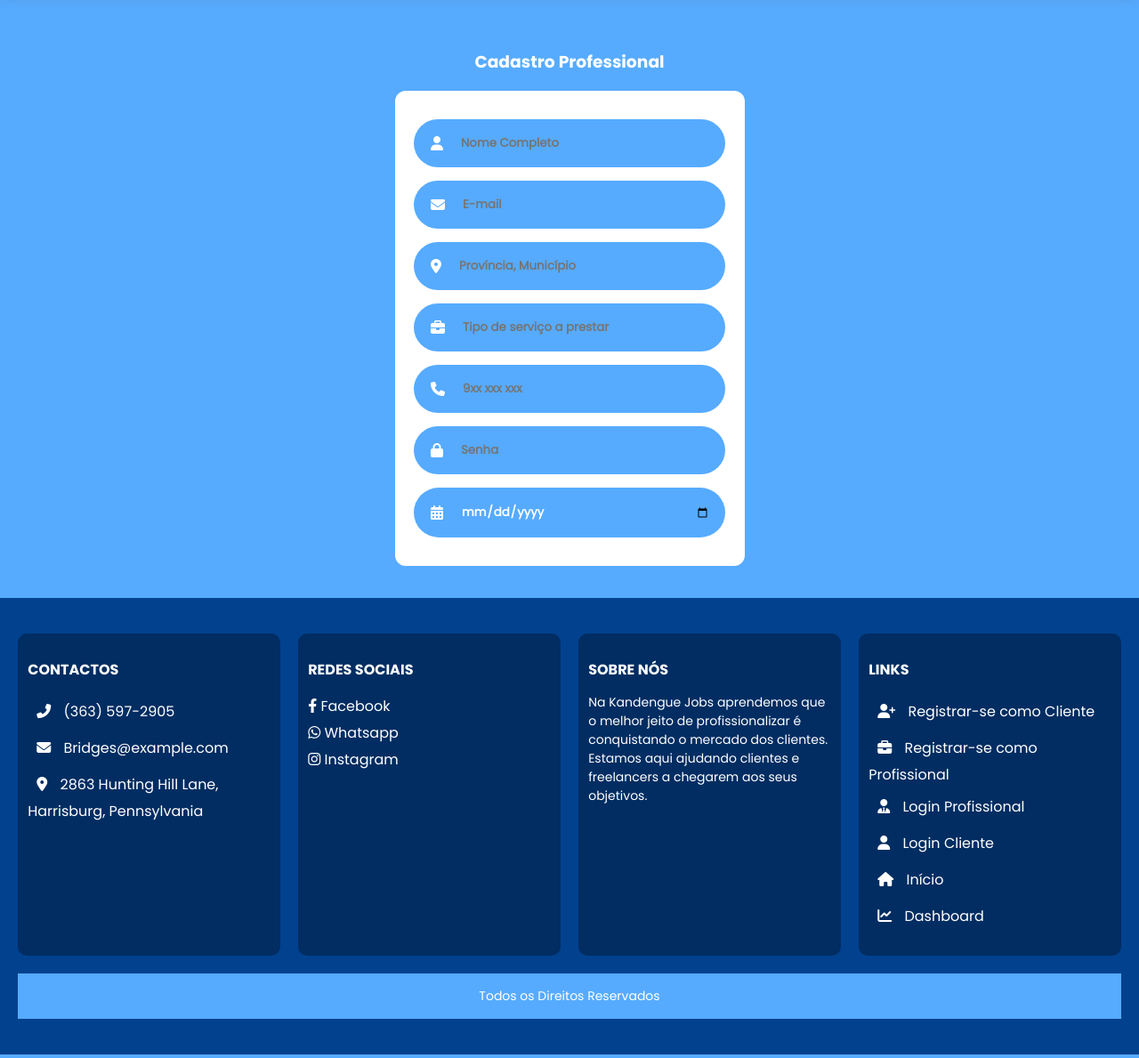
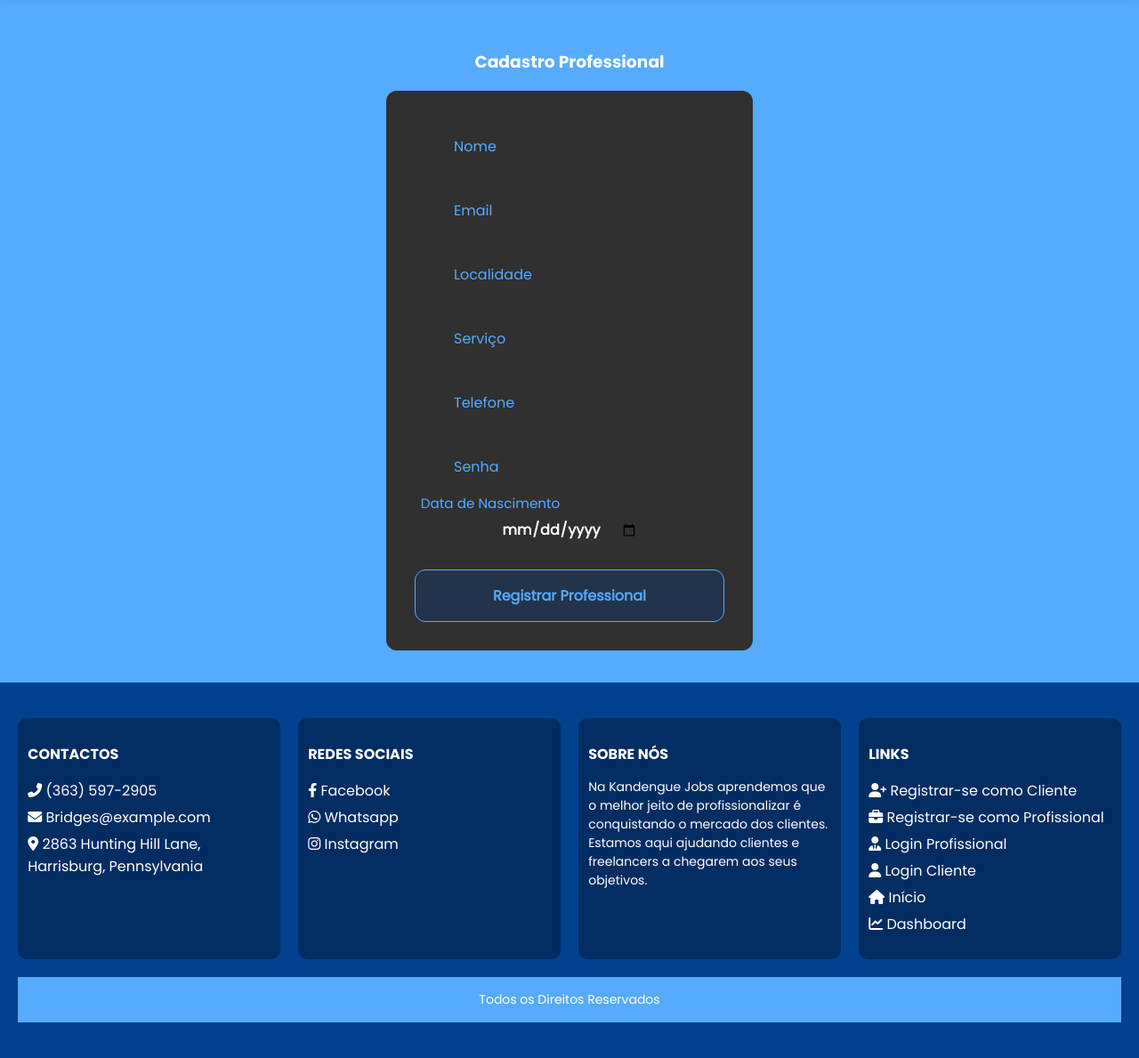
Before and after one commit to danielalcino/falskteste, a Flask app: page /addProfessional in a window 1280 px wide. Shown: the part 93-1282 px from the top of the page at 89% size. Run offline with Flask 3, Linux system fonts and the light colour scheme; some libraries are stand-ins or nearby versions.

Commit message:
Cadastro de professional está funcional

```diff
--- a/app.py
+++ b/app.py
@@ -1,47 +1,55 @@
 from flask import Flask, render_template, redirect, url_for, request, flash
 from flask_sqlalchemy import SQLAlchemy
-#from flask_login import LoginManager, login_user, login_required, logout_user, current_user
+from flask_login import LoginManager, login_user, login_required, logout_user, current_user
 from config import Config
-from models import Professional, Cliente
+from models import db, Professional, Cliente
 from forms import cadastroProfessional, cadastroCliente
 from datetime import datetime
 import os
 from werkzeug.security import generate_password_hash, check_password_hash
-db = SQLAlchemy()
+from flask_wtf.csrf import CSRFProtect
+
 app = Flask(__name__)
 
 # Geração de chave secreta aleatória para segurança
 app.config['SECRET_KEY'] = os.urandom(24)
 app.config.from_object(Config)
+csrf = CSRFProtect(app)
 
 db.init_app(app)
 
+@app.route('/')
+def home():
+    return render_template('home.html')
 
-@app.route('/', methods=['GET', 'POST'])
+@app.route('/dashboard', methods=['GET', 'POST'])
 def dashboard():
     return render_template('dash.html')
 
 @app.route('/addProfessional', methods=['GET', 'POST'])
 def addProfessional():
     form = cadastroProfessional()
+    print("Método:", request.method)
+    print("Validou?", form.validate_on_submit())
+    print("Erros:", form.errors)
+    if form.validate_on_submit():
+        # Captura os dados
+        nome_professional = form.nome.data
+        email_professional = form.email.data
+        services = form.service.data
+        telefone_professional = form.telefone.data
+        senha_professional = generate_password_hash(form.senha.data)
+        localidade_professional = form.localidade.data
+        data_professional = form.nascimento.data
 
-    if form.validate_on_submit():
-        professional_existente = Professional.query.filter_by(email=form.email.data).first()
+        # Verifica se o email já existe
+        existente = Professional.query.filter_by(email=email_professional).first()
+        if existente:
 
-        if professional_existente :
-            flash('Este email já foi registrado')
+            return redirect(url_for('addProfessional'))
         else:
-            nome_professional = form.nome.data
-            email_professional = form.email.data
-            services = form.service.data
-            telefone_professional = form.telefone.data
-            senha_professional = form.senha.data
-            localidade_professional = form.localidade.data
-            data_professional = form.nascimento.data
-
-            # Verificar se o produto existe e se a quantidade no estoque é suficiente
-
-            cadastrarProfessional = cadastroProfessional(
+            # Cria o novo registro
+            novo_profissional = Professional(
                 nome=nome_professional,
                 email=email_professional,
                 localidade=localidade_professional,
@@ -51,10 +59,10 @@
                 senha=senha_professional,
             )
 
-            db.session.add(cadastrarProfessional)
+            # Adiciona no banco de dados
+            db.session.add(novo_profissional)
             db.session.commit()
-            flash('Cadstro realizado com sucesso!', 'success')
-            return redirect(url_for('addProfessional'))
+            return redirect(url_for('addProfessional'))  # Evita duplicações com o PRG
 
     return render_template('addProfessional.html', form=form)
 
--- a/config.py
+++ b/config.py
@@ -3,5 +3,5 @@
 
 class Config:
     SECRET_KEY = secure_filename(os.urandom(24).hex())
-    SQLALCHEMY_DATABASE_URI = 'sqlite:///estoque.db'
+    SQLALCHEMY_DATABASE_URI = 'sqlite:///bd.db'
     SQLALCHEMY_TRACK_MODIFICATIONS = False
--- a/forms.py
+++ b/forms.py
@@ -1,8 +1,6 @@
 from flask_wtf import FlaskForm
-from wtforms import DateField, SelectField, StringField, PasswordField, SubmitField, FloatField, IntegerField
-from wtforms.validators import DataRequired, Email, EqualTo
-from wtforms import StringField, PasswordField, BooleanField, SubmitField
-from wtforms.validators import DataRequired, Email, Length
+from wtforms import StringField, SubmitField, PasswordField, TelField, DateField, IntegerField
+from wtforms.validators import DataRequired, Email
 
 class loginCliente(FlaskForm):
     email = StringField('Email', validators=[DataRequired(), Email()])
@@ -19,10 +17,10 @@
     email = StringField('Email', render_kw={'placeholder':'E-mail'}, validators=[DataRequired(), Email()])
     localidade = StringField('Localidade', render_kw={'placeholder':'Província, Município'}, validators=[DataRequired()])
     service = StringField('Área Especializada', render_kw={'placeholder':'Tipo de serviço a prestar'}, validators=[DataRequired()])
-    telefone = IntegerField('Telefone', render_kw={'placeholder':'9xx xxx xxx', 'id':'telefoneProfessional', 'type':'tel'}, validators=[DataRequired()])
+    telefone = TelField('Telefone', render_kw={'placeholder':'9xx xxx xxx', 'id':'telefoneProfessional', 'type':'tel'}, validators=[DataRequired()])
     senha = PasswordField('Senha', render_kw={'placeholder':'Senha'}, validators=[DataRequired()])
     nascimento = DateField('Data de nascimento', render_kw={'placeholder':'Data de Nascimento'}, validators=[DataRequired()])
-    submit = SubmitField('Adicionar Produto')
+    submit = SubmitField('Registrar Professional')
 
 
 class cadastroCliente(FlaskForm):
--- a/static/css/cores.css
+++ b/static/css/cores.css
@@ -4,4 +4,7 @@
     --blue-logo: #02418E;
     --white-color: #fff;
     --blue-color-escuro-2: #0000004f;
+    --form-add: #303030;
+    --percent-transp: #8d8d8d00;
+    --blue-btn: #02418e49;
 }
--- a/templates/addProfessional.html
+++ b/templates/addProfessional.html
@@ -2,7 +2,7 @@
 {% block title %}DashBoard{% endblock %}
 {% block content %}
     <style>
-        div.formularioConteiner{
+        div.formularioConteiner {
             display: flex;
             flex-direction: column;
             width: auto;
@@ -11,25 +11,25 @@
             align-self: center;
             justify-content: center;
         }
-        div.title>h3{
+        div.title > h3 {
             align-items: center;
             align-self: center;
             justify-content: center;
             color: var(--white-color);
             font-family: 'poppinsBold';
         }
-        form{
+        form {
             align-items: center;
             align-self: center;
             justify-content: center;
             border-radius: 12px;
-            background-color: var(--white-color);
+            background-color: var(--form-add);
             padding: 2em;
             display: flex;
             flex-direction: column;
             gap: 15px;
         }
-        form>div{
+        form > div {
             align-items: center;
             align-self: center;
             justify-content: center;
@@ -37,85 +37,138 @@
             flex-direction: column;
             gap: 15px;
         }
-        div.campos{
+        div.campos {
+            position: relative;
+            display: inline-flex;
             align-items: center;
-            align-self: center;
-            display: inline-flex;
-            gap: 5px;
-            padding: 5px 5px 5px 1em;
-            border-radius: 120px;
-            background-color: var(--blue-card);
+            border-radius: 12px;
             width: 100%;
         }
-        div.campos>input{
-            border-radius: 120px;
+        div.campos input {
+            align-items: center;
+            justify-items: center;
+            border: none;
+            background: var(--percent-transp);
+            width: 100%;
+            font-weight: 900;
             color: var(--white-color);
-            font-weight: 900;
-            background-color: transparent;
-            border: none;
-            padding: 0.90em;
-            width: 100%;
+            padding: 1em;
+            border-radius: 12px;
+            font-size: 1em;
+            outline: none;
+            transition: border 0.2s ease;
         }
-        div.campos>input:focus {
-            background-color: #ffffff59;
-            color: var(--white-color);
-            outline: none;
-            box-shadow: 0 0 0 2px #ffffff56;
-          }
-        div.campos>i{
-            align-items: center;
-            align-self: center;
-            justify-content: center;
-            padding: 3px;
+        div.campos input::placeholder {
+            color: transparent;
         }
-        i.fas{
-            padding: 10px;
-            margin: 0 auto;
+        div.campos input:focus {
+            background-color: var(--form-add);
+            box-shadow: 0 0 0 2px var(--blue-card);
+        }
+        div.campos input.filled {
+            border: 1px solid var(--blue-card);
+        }
+        div.campos label {
+            position: absolute;
+            left: 2.5em;
+            top: 1.1em;
+            color: var(--blue-card);
+            font-size: 1em;
+            pointer-events: none;
+            padding: 5px;
+            transition: all 0.2s ease;
+            padding: 0 0.25em;
+        }
+        div.campos input:focus + label,
+        div.campos input:not(:placeholder-shown) + label {
+            top: -0.8em;
+            left: 0.2em;
+            font-size: 0.95em;
+            color: var(--blue-card);
+            background-color: var(--form-add);
+        }
+        div.campos > i {
+            position: absolute;
+            left: 0.7em;
             color: #fff;
+            font-size: large;
+        }
+        .btnAddProfessional {
+            padding: 1em;
+            cursor: pointer;
+            background-color: var(--blue-card);
+            border-radius: 12px;
+            color: var(--blue-logo);
+            font-weight: bold;
         }
     </style>
+
     <div class="formularioConteiner">
         <div class="title">
             <h3>Cadastro Professional</h3>
         </div>
-        <form action="">
+        <form method="post">
+            {{ form.hidden_tag() }}
             <div class="inputsconteiner">
                 <div class="campos nome">
-                    <i class="fas fa-user"></i>
-                    {{ form.nome() }}
+                    {{ form.nome(placeholder=" ") }}
+                    <label for="nome">Nome</label>
                 </div>
                 <div class="campos email">
-                    <i class="fas fa-envelope"></i>
-                    {{ form.email() }}
+                    {{ form.email(placeholder=" ") }}
+                    <label for="email">Email</label>
                 </div>
                 <div class="campos localidade">
-                    <i class="fas fa-map-marker-alt"></i>
-                    {{ form.localidade() }}
+                    {{ form.localidade(placeholder=" ") }}
+                    <label for="localidade">Localidade</label>
                 </div>
                 <div class="campos service">
-                    <i class="fas fa-briefcase"></i>
-                    {{ form.service() }}
+                    {{ form.service(placeholder=" ") }}
+                    <label for="service">Serviço</label>
                 </div>
                 <div class="campos telefone">
-                    <i class="fas fa-phone"></i>
-                    {{ form.telefone(class="telefone") }}
+                    {{ form.telefone(class="telefone", placeholder=" ") }}
+                    <label for="telefone">Telefone</label>
                 </div>
                 <div class="campos senha">
-                    <i class="fas fa-lock"></i>
-                    {{ form.senha() }}
+                    {{ form.senha(placeholder=" ") }}
+                    <label for="senha">Senha</label>
                 </div>
                 <div class="campos nascimento">
-                    <i class="fas fa-calendar-alt"></i>
-                    {{ form.nascimento() }}
+                    {{ form.nascimento(placeholder=" ") }}
+                    <label for="nascimento">Data de Nascimento</label>
+                </div>
+                <div class="campos">
+                    {{ form.submit(class="btnAddProfessional",style="padding: 1em;
+                        cursor: pointer;
+                        background-color: var(--blue-btn);
+                        border-radius: 12px;
+                        color: var(--blue-card);
+                        font-weight: bold;") }}
                 </div>
             </div>
-
         </form>
     </div>
+
     <script>
-        const telefone = document.querySelector('.telefone')
         $(document).ready(function(){
             $('input[type="tel"]').mask('900 000 000');
+
+            // Aplica classe "filled" nos inputs com valor inicial
+            $('input').each(function() {
+                if ($(this).val()) {
+                    $(this).addClass('filled');
+                }
+            });
+
+            // Ao digitar ou sair do campo
+            $('input').on('input blur', function() {
+                if ($(this).val()) {
+                    $(this).addClass('filled');
+                } else {
+                    $(this).removeClass('filled');
+                }
+            });
         });
     </script>
-{% endblock%}
+{% endblock %}
--- a/templates/base2.html
+++ b/templates/base2.html
@@ -13,11 +13,11 @@
     <style>
         @font-face {
             font-family: 'poppins';
-            src: url('../static/fontesDeLetra/poppins/Poppins-Regular.ttf') format(opentype);
+            src: url('../static/fontesDeLetra/poppins/Poppins-Regular.ttf') format(truetype);
         }
         @font-face {
             font-family: 'poppinsBold';
-            src: url('../static/fontesDeLetra/poppins/Poppins-Bold.ttf') format(opentype);
+            src: url('../static/fontesDeLetra/poppins/Poppins-Bold.ttf') format(truetype);
         }
         *{
             font-family: 'poppins';
@@ -134,9 +134,9 @@
                 <div>
                     <h3>REDES SOCIAIS</h3>
                     <ul>
-                    <li><i class="fab fa-facebook-f"></i> <a href="">Facebook</a></li>
-                    <li><i class="fab fa-whatsapp"></i> <a href="">Whatsapp</a></li>
-                    <li><i class="fab fa-instagram"></i> <a href="">Instagram</a></li>
+                        <li><i class="fab fa-facebook-f"></i> <a href="https://www.facebook.com/daniel.alcino.2025">Facebook</a></li>
+                        <li><i class="fab fa-whatsapp"></i> <a href="https://wa.me/244935934634?text=Olá%2C%20quero%20mais%20informações!" target="_blank">Whatsapp</a></li>
+                        <li><i class="fab fa-instagram"></i> <a href="https://www.instagram.com/daniel.alcino/">Instagram</a></li>
                     </ul>
                 </div>
 
@@ -151,11 +151,11 @@
                     <h3>LINKS</h3>
                     <ul>
                         <li><a href="#"><i class="fas fa-user-plus"></i> Registrar-se como Cliente</a></li>
-                        <li><a href="#"><i class="fas fa-briefcase"></i> Registrar-se como Profissional</a></li>
+                        <li><a href="{{url_for('addProfessional')}}"><i class="fas fa-briefcase"></i> Registrar-se como Profissional</a></li>
                         <li><a href="#"><i class="fas fa-user-tie"></i> Login Profissional</a></li>
                         <li><a href="#"><i class="fas fa-user"></i> Login Cliente</a></li>
                         <li><a href="#"><i class="fas fa-home"></i> Início</a></li>
-                        <li><a href="#"><i class="fas fa-chart-line"></i> Dashboard</a></li>
+                        <li><a href="{{url_for('dashboard')}}"><i class="fas fa-chart-line"></i> Dashboard</a></li>
                     </ul>
 
                 </div>
```
Also changed, not shown: templates/base1.html (+7 -7 lines), instance/bd.db (added), instance/formulario.db (deleted), static/js/script.js (added).
